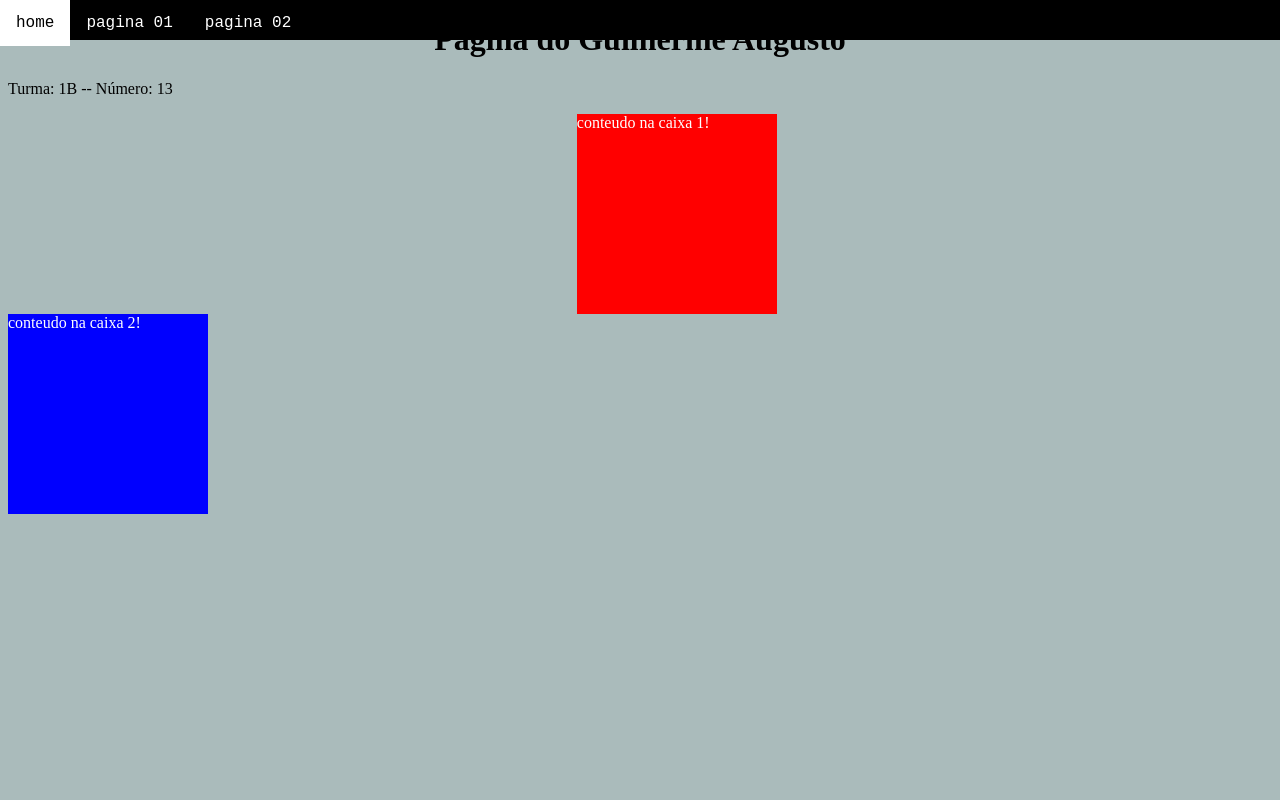
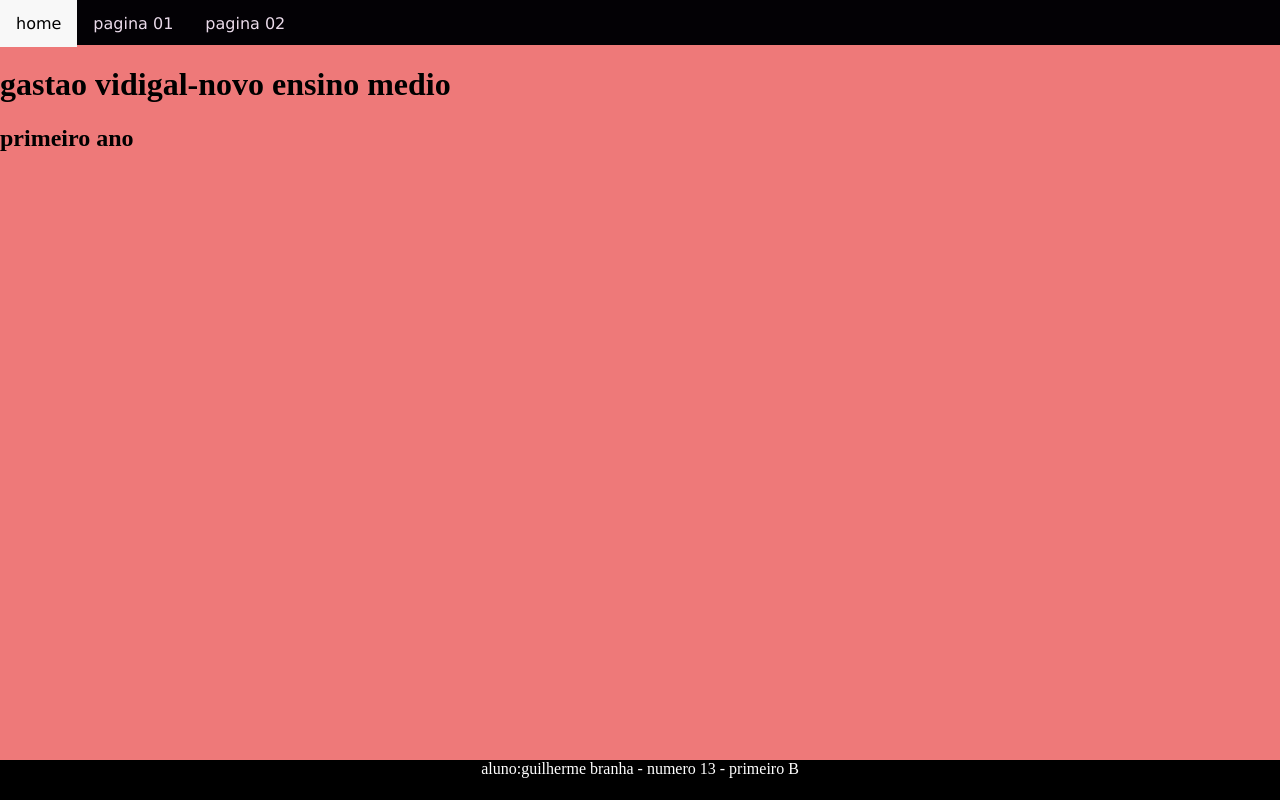
Before and after one commit to meclovin22/primeirob_2t, a plain HTML site: page index.html in a window 1280 px wide. Drawn offline with Linux system fonts and the light colour scheme.

Commit message:
aula 17/08

```diff
--- a/estilo.css
+++ b/estilo.css
@@ -1,12 +1,14 @@
 body {
-   background: #AABBBB;
+   background: #ee7979;
+   margin: 0;
+   padding: 0;
 }
 h1 {
    text-align: center;
 }
 .caixa1 {
   position: relative;
-  background: red;
+  background: rgb(192, 65, 135);
   width: 200px;
   height: 200px;
   color: #FFFFFF;
@@ -14,7 +16,7 @@ h1 {
 }
 .caixa2 {
   position: relative;
-  background: blue;
+  background: rgb(197, 97, 228);
  width: 200px;
  height: 200px;
  color: #FFFFFF;
@@ -24,31 +26,67 @@ h1 {
 .menuprincipal {
    position: absolute;
    width: 100%;
-   height: 40px;
-   background: rgb(0, 0, 0);
+   height: 45px;
+   background: rgb(3, 1, 5);
    top: 0;
    left: 0;
 }
-nav ul{
+nav ul {
    list-style-type: none;
-   margin:0;
+   margin: 0;
    padding: 0;
    overflow: 0;
+}
+li {
+   float: left;
 
-}
-li{
-   float:left;
 }
 li a {
    display: block;
-   color: rgb(255, 255, 255);
+   color: rgb(235, 219, 235);
    text-align: center;
    padding: 14px 16px;
    text-decoration: none;
-   font-family: 'Courier New', Courier, monospace;
+   font-family: Verdana, Geneva, Tahoma, sans-serif;
 }
-li a:hover{
-   background-color: rgb(255, 255, 255);
+li a:hover {
+   background: rgb(248, 248, 248);
    color: rgb(0, 0, 0);
+}
+#bomba {
+   width: 10%;
+}
+.boxbomba {
+   position: absolute;
+   width: 90% ;
+   height: 200px ;
+   background: rgb(121, 54, 184);
+   top: 50px;
+   left: 0;
+   border-color: rgb(56, 23, 56);
+   border-width: 15px;
+   border-style: solid;
+   margin: 20px;
+   padding: 10px;
+   display: flex;
+   justify-content: center;
 
 }
+.rodape{
+position: absolute;
+bottom: 0;
+background: rgb(0, 0, 0);
+color: white;
+width: 100%;
+left: 0;
+height: 40px;
+display: flex;
+justify-content: center;
+
+}
+
+.conteudo{
+   position: absolute;
+   top: 45px;
+
+}
--- a/index.html
+++ b/index.html
@@ -15,15 +15,18 @@
           </ul>
       </nav>
    </div>
-     <h1>Página do Guilherme Augusto</h1>
-     <p>Turma: 1B -- Número: 13</p>
-     <div class="caixa1">
-       conteudo na caixa 1!
 
-     </div>
-     <div class="caixa2">
-       conteudo na caixa 2!
+   <div class="conteudo">
+     <h1>gastao vidigal-novo ensino medio</h1>
+     <h2>primeiro ano</h2>
 
-     </div>
+
+   </div>
+
+   <div class="rodape">
+     aluno:guilherme branha - numero 13 - primeiro B
+
+   </div>
+
   </body>
 </html>
```
